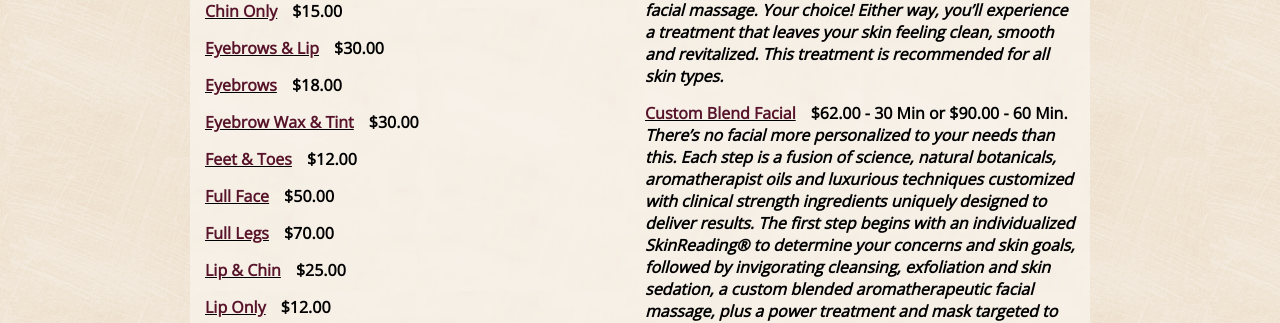
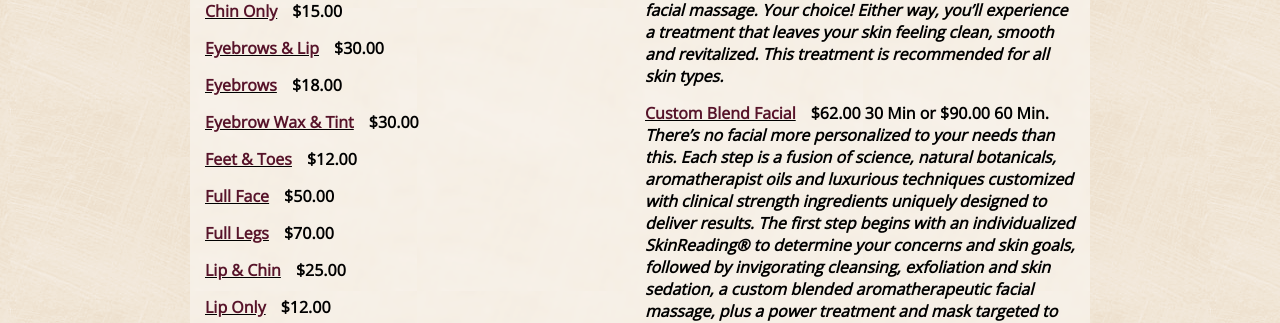
Before and after one commit to susanspedispa/susanspedispa.github.io, a Jekyll site: the page built from menu/spa.html, in a window 1280 px wide. Shown: the part 443-766 px from the top of the page. Built offline with Jekyll 4.4.1, drawn with Linux system fonts in a browser that asks for light colours.

Commit message:
Update spa.yml

```diff
--- a/_data/spa.yml
+++ b/_data/spa.yml
@@ -119,7 +119,7 @@ menu:
             Your choice! Either way, you’ll experience a treatment that leaves your skin feeling clean, smooth and revitalized.
             This treatment is recommended for all skin types.
         - name: Custom Blend Facial
-          price: $62.00 - 30 Min or $90.00 - 60 Min.
+          price: $62.00 30 Min or $90.00 60 Min.
           description: >
             There’s no facial more personalized to your needs than this. Each step is a fusion of science, natural botanicals,
             aromatherapist oils and luxurious techniques customized with clinical strength ingredients uniquely designed to deliver
```
